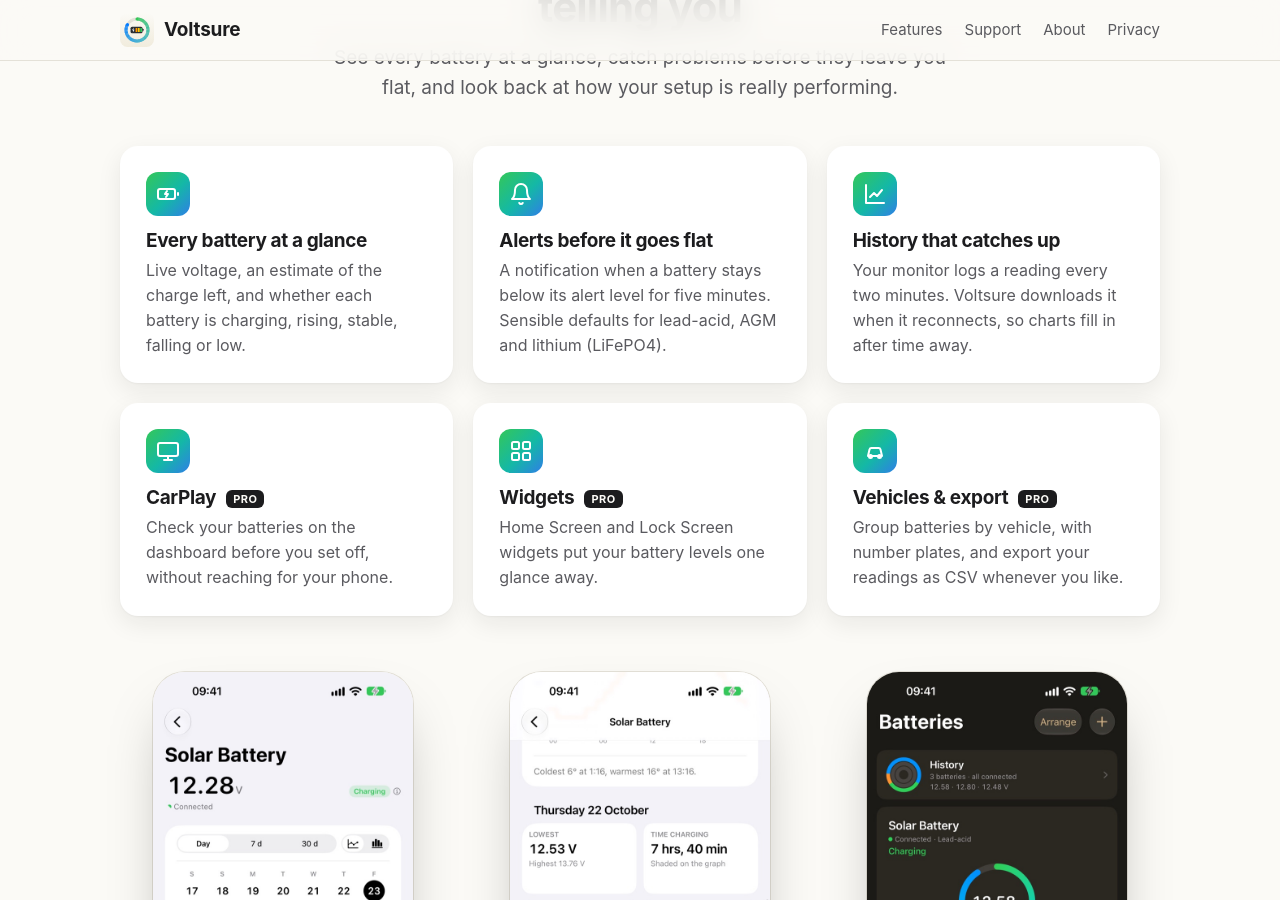
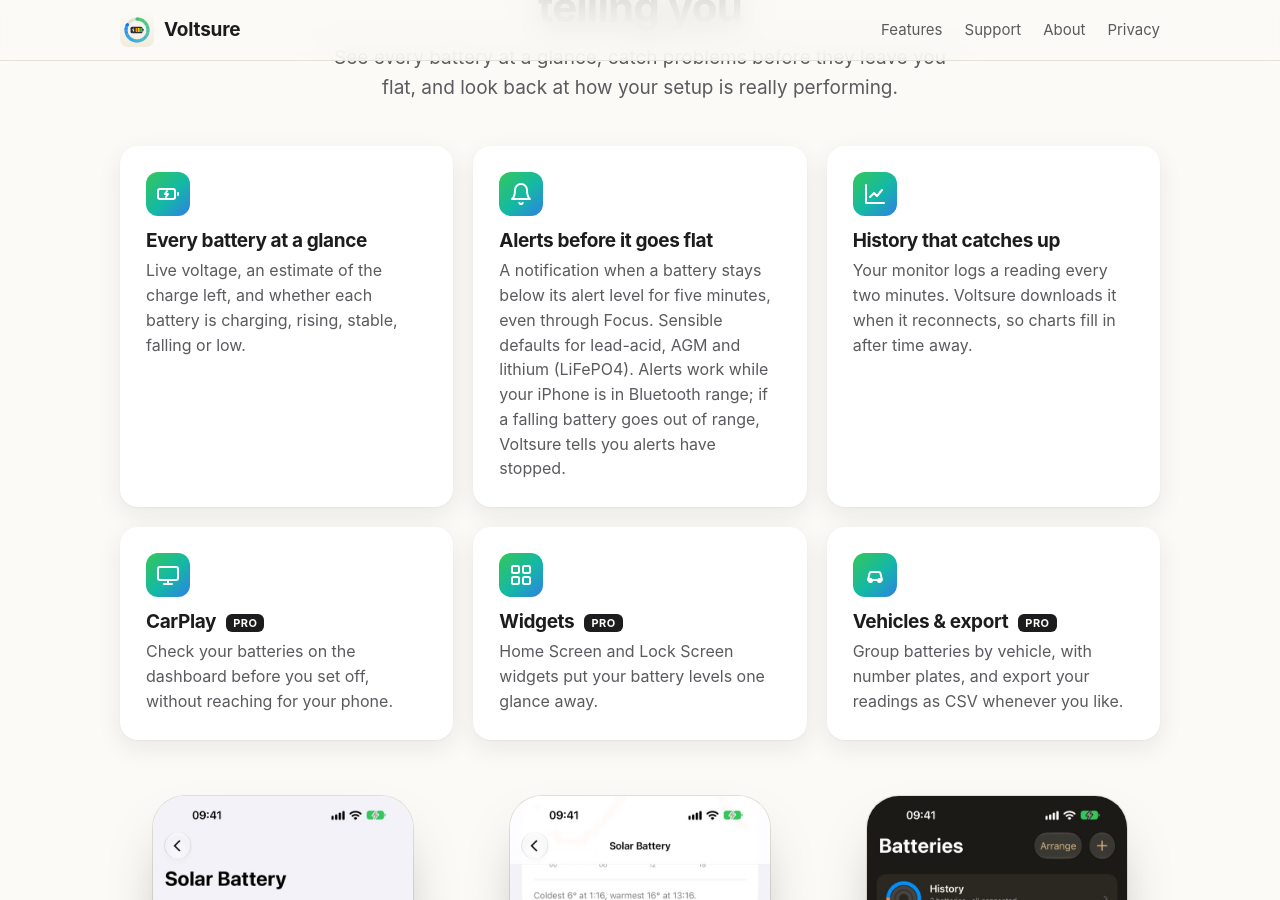
Before and after one commit to SeventyTwoAgency/STA-Website, a Jekyll site: the page voltsure/index.html, which Jekyll copies as it is, in a window 1280 px wide and 900 px high, scrolled down 1724 px. Built offline with Jekyll 4.4.1, drawn with Linux system fonts in a browser that asks for light colours.

Commit message:
Voltsure: alerts come through Focus, and warn when a falling battery goes out of range
Co-Authored-By: Claude Opus 5.5 <noreply@anthropic.com>
Claude-Session: https://claude.ai/code/session_01NqTXAE6MBJmKfxAZYe4DHU

```diff
--- a/voltsure/index.html
+++ b/voltsure/index.html
@@ -119,7 +119,7 @@
         <div class="card">
           <div class="icon-badge"><svg viewBox="0 0 24 24" fill="none" stroke="currentColor" stroke-width="2" stroke-linecap="round" stroke-linejoin="round" aria-hidden="true"><path d="M6 8a6 6 0 0 1 12 0c0 7 3 9 3 9H3s3-2 3-9"/><path d="M10.3 21a1.94 1.94 0 0 0 3.4 0"/></svg></div>
           <h3>Alerts before it goes flat</h3>
-          <p>A notification when a battery stays below its alert level for five minutes. Sensible defaults for lead-acid, AGM and lithium (LiFePO4).</p>
+          <p>A notification when a battery stays below its alert level for five minutes, even through Focus. Sensible defaults for lead-acid, AGM and lithium (LiFePO4). Alerts work while your iPhone is in Bluetooth range; if a falling battery goes out of range, Voltsure tells you alerts have stopped.</p>
         </div>
         <div class="card">
           <div class="icon-badge"><svg viewBox="0 0 24 24" fill="none" stroke="currentColor" stroke-width="2" stroke-linecap="round" stroke-linejoin="round" aria-hidden="true"><path d="M3 3v18h18"/><path d="m7 15 4-4 3 3 5-6"/></svg></div>
```
Also changed, not shown: voltsure/support.html (+6 -1 lines).
